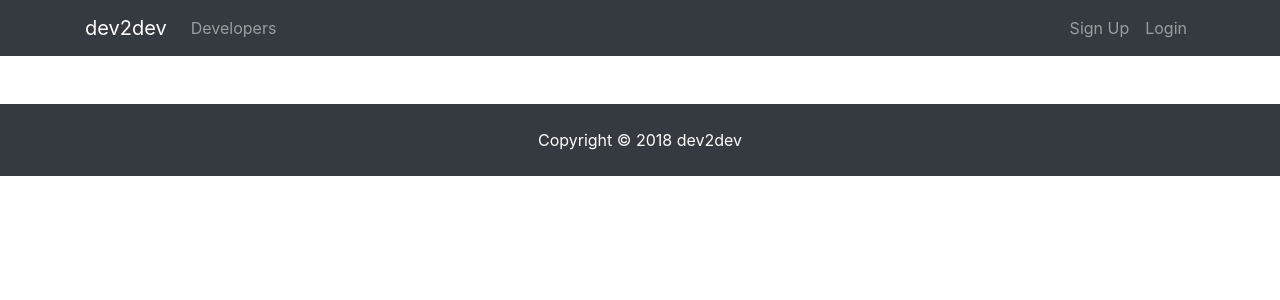
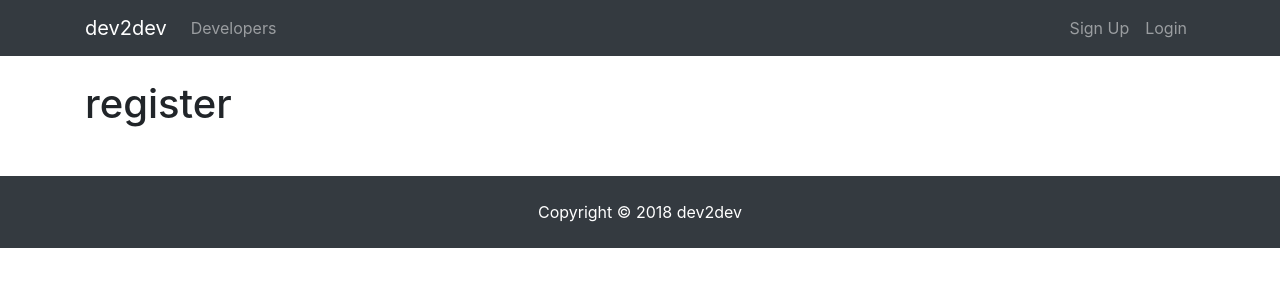
Before and after one commit to rycthy/dev2dev, a React (Create React App) app in the folder client/: page /register in a window 1280 px wide. Shown: the top 300 px of the page. Built offline with nearby package versions, Linux system fonts and the light colour scheme.

Commit message:
added routes for Register and Login components

```diff
--- a/client/src/App.js
+++ b/client/src/App.js
@@ -3,6 +3,8 @@
 import Navbar from './components/layout/Navbar';
 import Footer from './components/layout/Footer';
 import Landing from './components/layout/Landing';
+import Register from './components/auth/Register';
+import Login from './components/auth/Login';
 import './App.css';
 
 class App extends Component {
@@ -12,6 +14,10 @@
         <div className="App">
           <Navbar />
           <Route exact path="/" component={Landing} />
+          <div className="container">
+            <Route exact path="/register" component={Register} />
+            <Route exact path="/login" component={Login} />
+          </div>
           <Footer />
         </div>
       </Router>
```
